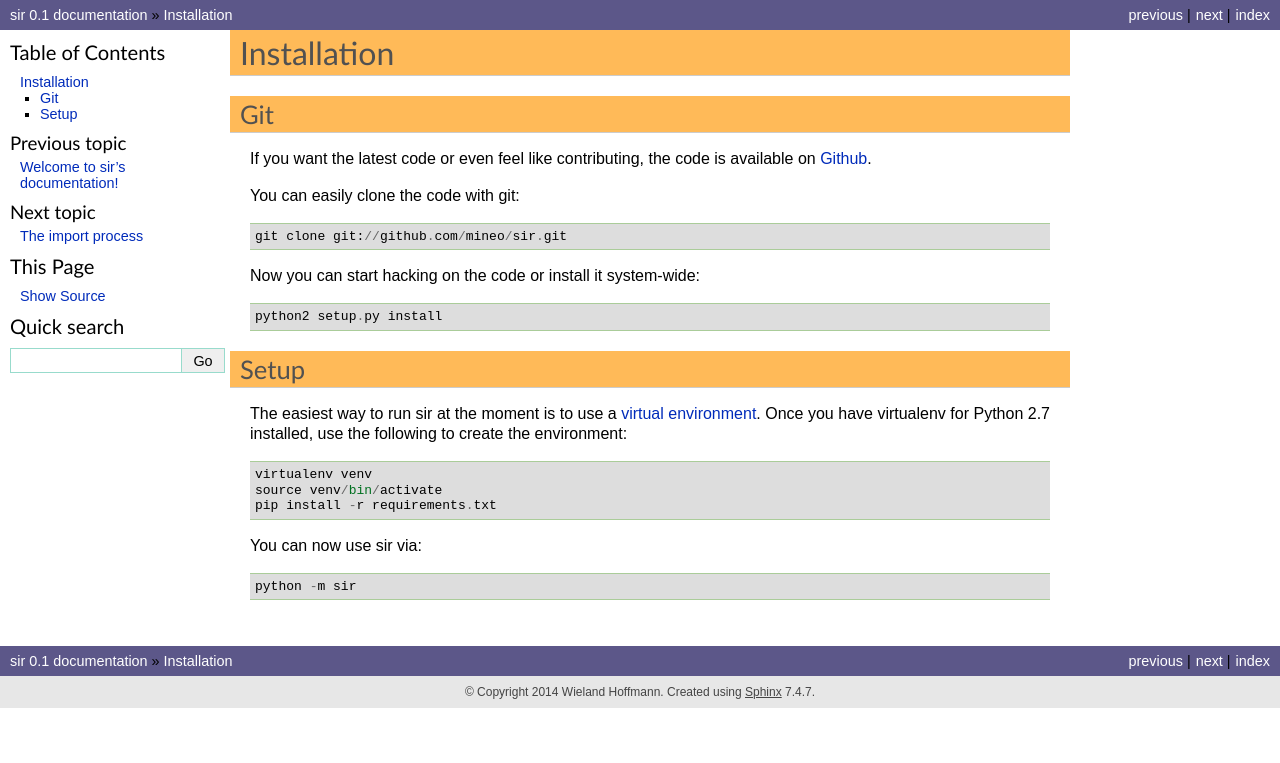
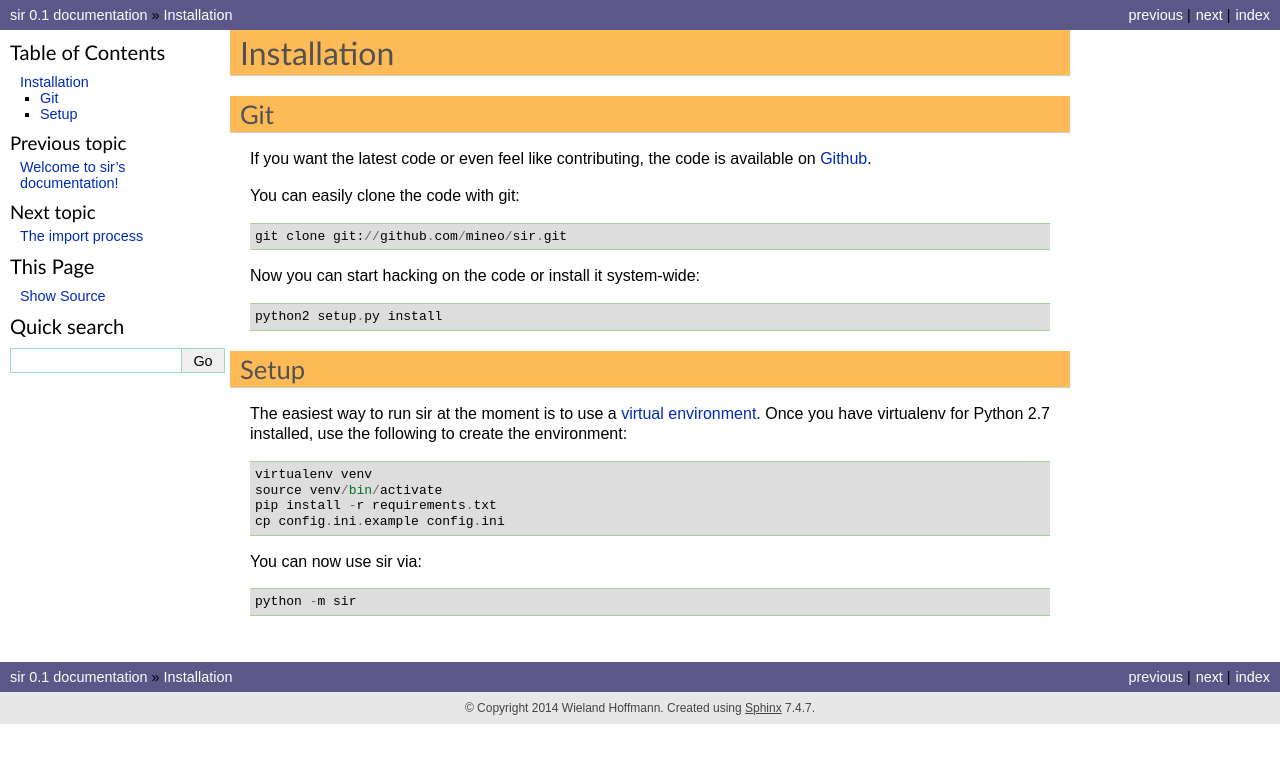
Before and after one commit to metabrainz/sir, a Sphinx documentation site: the page built from docs/source/setup.rst, in a window 1280 px wide. Shown: the top 763 px of the page. Built offline with Sphinx 7.4.7, drawn with Linux system fonts in a browser that asks for light colours; pages that are not in the unit, such as notebooks, are missing from menus.

Commit message:
Add moving config.ini.example to the docs

```diff
--- a/docs/source/setup.rst
+++ b/docs/source/setup.rst
@@ -26,6 +26,7 @@ The easiest way to run sir at the moment is to use a `virtual environment
     virtualenv venv
     source venv/bin/activate
     pip install -r requirements.txt
+    cp config.ini.example config.ini
 
 You can now use sir via::
 
```
